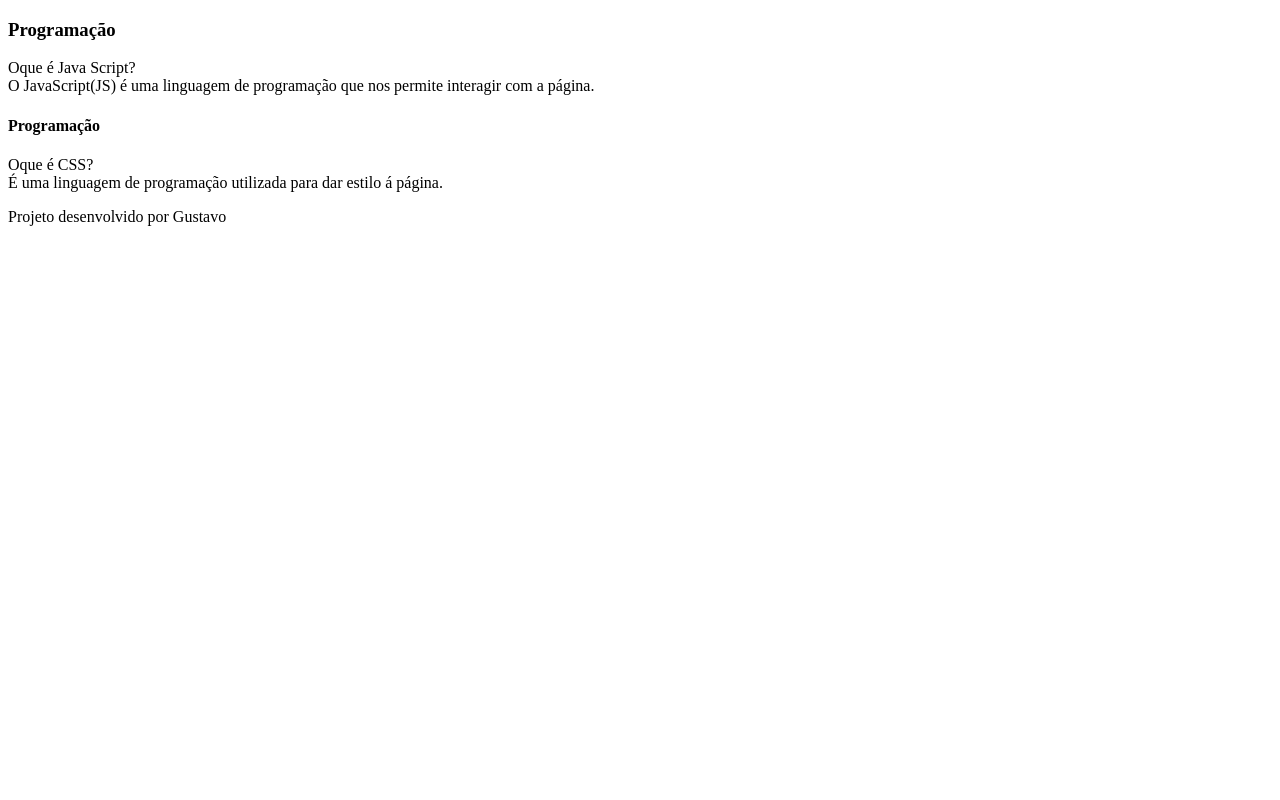
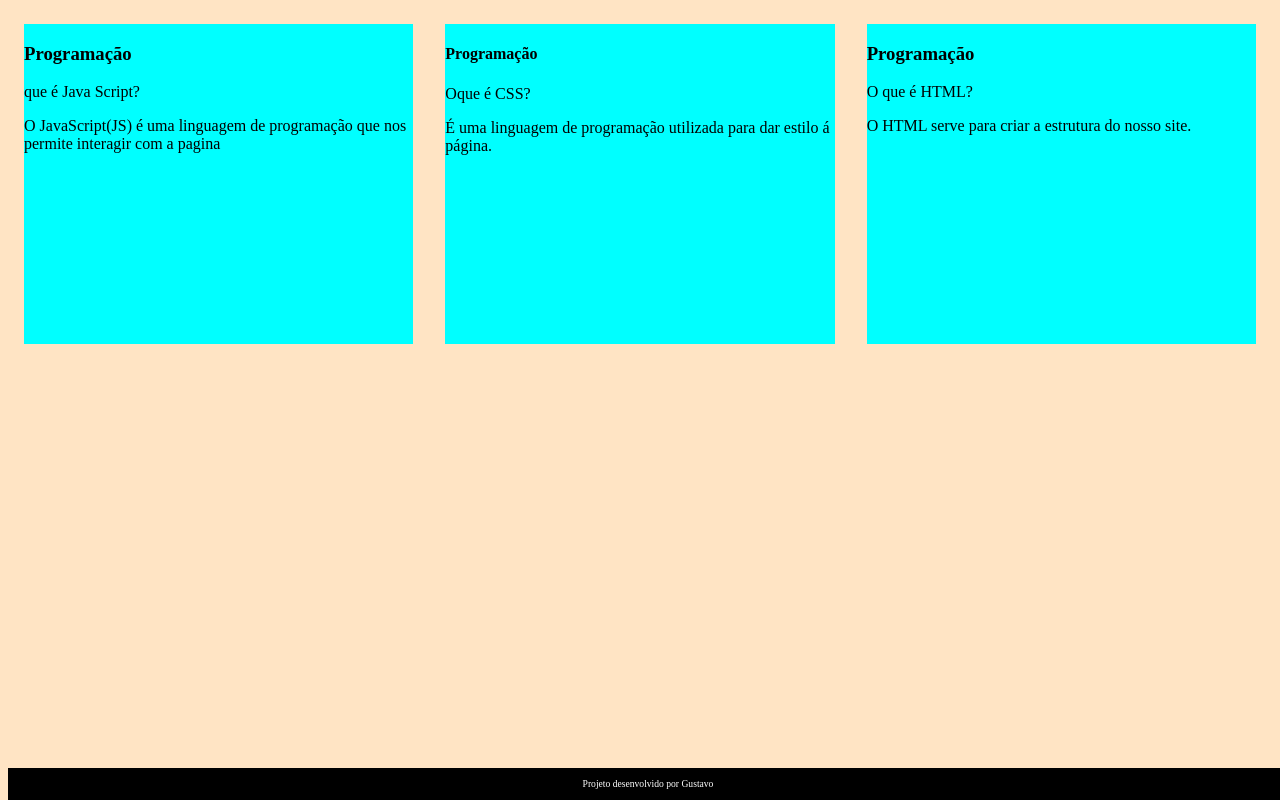
Before and after one commit to GustavoMeurei/Ferramentas-de-estudo-Gustavo, a plain HTML site: page index.html in a window 1280 px wide. Drawn offline with Linux system fonts and the light colour scheme; a web font is replaced by a local one.

Commit message:
terminamos a aula 3

```diff
--- a/assets/style.css
+++ b/assets/style.css
@@ -1,6 +1,32 @@
-    body {
-background-color: bisque;
+body {
+    background-color: bisque;
+    font-family: Bai Jamjuree;
 }
-footer {
+
+#container {
+    display:flex ;
+}
+
+.cartao{
+margin: 1rem 1rem;
+background-color: aqua;
+height: 20rem;
+flex-grow: 1;
+flex-basis: calc(33% - 6rem)
 
 }
+
+footer{
+    background-color: black;
+    color: white;
+    position: fixed;
+    bottom: 0;
+    width: 100%;
+    height:2rem;
+}
+
+footer p{
+    text-align: center;
+    font-size: 0.6rem;
+    margin-top: 0,5rem;
+}
--- a/index.html
+++ b/index.html
@@ -4,39 +4,58 @@
 <head>
     <meta charset="UTF-8">
     <meta name="viewport" content="width=device-width, initial-scale=1.0">
-     <link rel="preconnect" href="https://fonts.googleapis.com" />
-     <link rel="preconnect" href="https://fonts.gstatic.com" crossorigin />
-     <link href="https://fonts.googleapis.com/css2?family=Bai+Jamjuree:ital,wght@0,200;0,300;0,400;0,500;0,600;0,700;1,200;1,300;1,400;1,500;1,600;1,700&display=swap" rel="stylesheet"/>
 
-        <link rel="stylesheet" href="style CSS">
+    <link rel="preconnect" href="https://fonts.googleapis.com" />
+    <link rel="preconnect" href="https://fonts.gstatic.com" crossorigin />
+    <link
+        href="https://fonts.googleapis.com/css2?family=Bai+Jamjuree:ital,wght@0,200;0,300;0,400;0,500;0,600;0,700;1,200;1,300;1,400;1,500;1,600;1,700&display=swap"
+        rel="stylesheet" />
+
+    <link rel="stylesheet" href="./assets/style.css">
+
     <title>Ferramenta Interativa de Estudos-Gustavo</title>
 </head>
 
 <body>
     <main>
         <section id="container">
-            <article class="cartão">
-                <div class="cartão_conteúdo">
+
+            <article class="cartao">
+                <div class="cartao_conteudo">
                     <h3>Programação</h3>
-                    <div class="cartão_conteúdo_pergunta">
-                        Oque é Java Script?
-                        <div class="cartão_conteúdo_resposta">
-                            O JavaScript(JS) é uma linguagem de programação que nos permite interagir com a página.
+                    <div class="cartao_conteudo_pergunta">
+                        <p>que é Java Script?</p>
+                        <div class="cartao_conteudo_resposta">
+                            <p>O JavaScript(JS) é uma linguagem de programação que nos permite interagir com a pagina
+                            </p>
                         </div>
                     </div>
                 </div>
             </article>
-            <article class="cartão">
-                <div class="cartão_conteúdo">
+
+            <article class="cartao">
+                <div class="cartao_conteudo">
                     <h4>Programação</h4>
-                    <div>
-                        Oque é CSS?
-                        <div>
-                            É uma linguagem de programação utilizada para dar estilo á página.
+                    <div class="cartao_conteudo_pergunta">
+                        <p>Oque é CSS?</p>
+                        <div class="cartao_conteudo_resposta">
+                            <p>É uma linguagem de programação utilizada para dar estilo á página.</p>
                         </div>
                     </div>
                 </div>
             </article>
+            <article class="cartao">
+                <div class="cartao__conteudo">
+                    <h3> Programação </h3>
+                    <div class="cartao__conteudo__pergunta">
+                        <p>O que é HTML?</p>
+                    </div>
+                    <div class="cartao__conteudo__resposta">
+                        <p>O HTML serve para criar a estrutura do nosso site.</p>
+                    </div>
+                </div>
+            </article>
+
         </section>
     </main>
     <footer>
```
